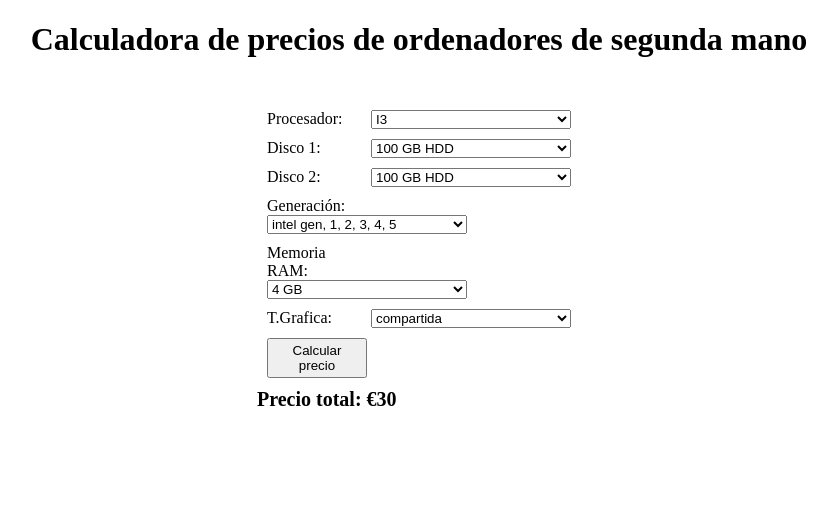
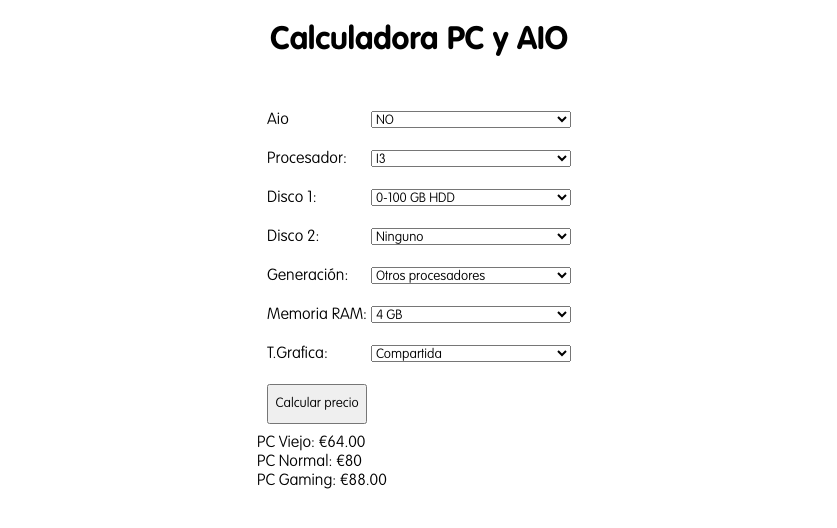
Before and after one commit to carlosdamota/calculadorapc, a plain HTML site: page index.html in a window 1280 px wide. Both pictures are taken after a click on the button "Calcular precio". Shown: the whole page, without its empty margins (221-1058 px from the left). Drawn offline with Linux system fonts and the light colour scheme.

Commit message:
Stying calculadora

```diff
--- a/index.html
+++ b/index.html
@@ -4,7 +4,8 @@
     <meta charset="UTF-8">
     <meta http-equiv="X-UA-Compatible" content="IE=edge">
     <meta name="viewport" content="width=device-width, initial-scale=1.0">
-    <title>Document</title>
+    <title>Calculadora PVP PC y AIO</title>
+    <link rel="stylesheet" href="style.css">
     <style>
         h1 {
             text-align: center;
@@ -45,9 +46,21 @@
     </style>
 </head>
 <body>
-    <h1>Calculadora de precios de ordenadores de segunda mano</h1>
-    <div class="container">
+    <Header class="header">
+        <h1 class="header__title">Calculadora PC y AIO</h1>
+    </Header>
+    <main class="container">
         <form class="form" id="form">
+            <div class="form-group">
+                <label for="aio">Aio</label>
+                    <select id="aio" name="aio">
+                        <option value="0">NO </option>
+                        <option value="75">10"- 21"</option>
+                        <option value="100">22"- 26"</option>
+                        <option value="120">27"-33"</option>
+                        <option value="150">Más de 34</option>
+                    </select>
+            </div>
             <div class="form-group">
                 <label for="procesador">Procesador:</label>
                 <select id="procesador" name="procesador">
@@ -73,8 +86,8 @@
             <div class="form-group">
                 <label for="disco1">Disco 1:</label>
                 <select id="disco1" name="disco1">
-                    <option value="-50"> 100 GB HDD</option>
-                    <option value="-20"> 100 GB SSD</option>
+                    <option value="-50"> 0-100 GB HDD</option>
+                    <option value="-20"> 0-100 GB SSD</option>
                     <option value="0">100-200 GB HDD</option>
                     <option value="10">100-200 GB SSD</option>
                     <option value="5">200-450 GB HDD</option>
@@ -91,8 +104,9 @@
             <div class="form-group">
                 <label for="disco2">Disco 2:</label>
                 <select id="disco2" name="disco2">
-                <option value="0">100 GB HDD </option>
-                <option value="0">100 GB SSD </option>
+                    <option value="0">Ninguno</option>
+                    <option value="0"> 0-100 GB HDD </option>
+                    <option value="0"> 0-100 GB SSD </option>
                     <option value="0">100-200 GB HDD </option>
                     <option value="5">100-200 GB SSD </option>
                     <option value="5">200-450 GB HDD </option>
@@ -107,20 +121,21 @@
             </div>
 
             <div class="form-group">
-                <label for="generacion">Generación:</ label>
+                <label for="generacion">Generación:</label>
                 <select id="generacion" name="generacion">
-                <option value="-50">intel gen, 1, 2, 3, 4, 5 </option>
-                <option value="0">intel gen 6, 7, 8, 9 </option>
-                <option value="50">intel gen 10, 11 </option>
-                <option value="100">intel gen 12, 13 </option>
-                <option value="-75">ryzen gen 1, 2 </option>
-                <option value="0">ryzen gen 3, 4 </option>
-                <option value="50">ryzen gen 5, 6, 7 </option>
+                <option value="1">Otros procesadores</option>
+                <option value="0.7">Intel I gen, 1, 2, 3, 4, 5 </option>option>
+                <option value="1">Intel I gen 6, 7, 8, 9 </option>
+                <option value="1.1">Intel I gen 10, 11 </option>
+                <option value="1.3">Intel I gen 12, 13 </option>
+                <option value="0.5">Ryzen gen 1, 2 </option>
+                <option value="1">Ryzen gen 3, 4 </option>
+                <option value="1.2">Ryzen gen 5, 6, 7 </option>
                 </select>
             </div>
 
             <div class="form-group">
-                <label for="ram">Memoria RAM:</ label>
+                <label for="ram">Memoria RAM:</label>
                 <select id="ram" name="ram">
                     <option value="0">4 GB </option>
                     <option value="5">6 GB </option>
@@ -130,12 +145,11 @@
                     <option value="80">64 GB </option>
                 </select>
             </div>
-
             <div class="form-group">
                 <label for="grafica">T.Grafica:</label>
                 <select id="grafica" name="grafica">
-                        <option value="-20"> compartida </option>
-                        <option value="-10">menos de 2g </option>
+                        <option value="-20"> Compartida </option>
+                        <option value="-10"> Menos de 2g </option>
                         <option value="0">3gb </option>
                         <option value="100">4gb </option>
                         <option value="250">6gb </option>
@@ -147,16 +161,19 @@
             <div class="form-group">
                 <button id="calculate" type="button">Calcular precio</button>
             </div>
-            <div id="result"></div>
+            <div id="resultC"></div>
+            <div id="resultB"></div>
+            <div id="resultA"></div>
         </form>
-        </div>
+    </main>
     <script>
 
         // Get the form element and the input elements
 
         var form =
             document.getElementById("form");
-
+        var aio =
+            document.getElementById("aio");
         var procesador =
             document.getElementById("procesador");
 
@@ -178,14 +195,22 @@
         var calculate =
             document.getElementById("calculate");
 
-        var result =
-            document.getElementById("result");
+        var resultC =
+            document.getElementById("resultC");
+
+        var resultB =
+            document.getElementById("resultB");
+
+        var resultA =
+            document.getElementById("resultA");
 
         // Define a function that calculates the total price
 
         function calculatePrice() {
 
             // Get the values of the selected options
+            var aioValue =
+                Number (aio.value);
 
             var procesadorValue =
                 Number(procesador.value);
@@ -207,13 +232,26 @@
 
             // Add up the values to get the total price
 
+            var procesadorPrecio =
+                procesadorValue*generacionValue;
+
             var totalPrice =
-                procesadorValue + disco1Value + disco2Value + generacionValue + ramValue + graficaValue;
+                aioValue + procesadorPrecio + disco1Value + disco2Value + ramValue + graficaValue;
+
+            var less20Percent = totalPrice * 0.8;
+
+            var more10Percent = totalPrice * 1.1;
 
             // Display the total price in the result element
 
-            result.innerHTML =
-                "Precio total: €" + totalPrice;
+            resultC.innerHTML =
+                "PC Viejo: €" + less20Percent.toFixed(2);
+
+            resultB.innerHTML =
+                "PC Normal: €" + totalPrice;
+
+            resultA.innerHTML =
+                "PC Gaming: €" + more10Percent.toFixed(2);
 
         }
 
--- /dev/null
+++ b/style.css
@@ -0,0 +1,21 @@
+@font-face {
+    font-family: 'vagRounded';
+    src: url('/fonts/VAG\ Rounded\ Std\ Thin.otf') format('opentype');
+    font-weight: normal;
+    font-style: normal;
+}
+
+@font-face {
+    font-family: 'vagRounded';
+    src: url('/fonts/VAG\ Rounded\ Std\ Bold.otf') format('opentype');
+    font-weight: bold;
+    font-style: normal;
+}
+
+* {
+    font-family: vagRounded;
+}
+.form {
+    display: flex;
+    flex-direction: column;
+}
```
Also changed, not shown: package.json (deleted, +0 -15 lines), fonts/VAG Rounded Std Black.otf (added), fonts/VAG Rounded Std Bold.otf (added), fonts/VAG Rounded Std Thin.otf (added), 1 other file.
